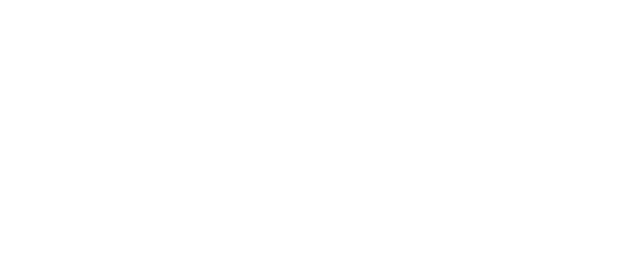
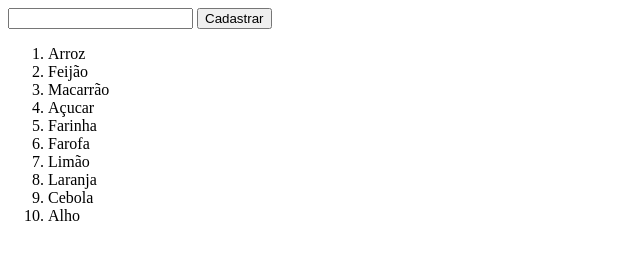
Before and after one commit to webertdias/Lista-de-Compras, a plain HTML site: page index.html in a window 1280 px wide. Shown: the whole page, without its empty margins (0-640 px from the left). Drawn offline with Linux system fonts and the light colour scheme.

Commit message:
Inserindo lista, input e botão no projeto

```diff
--- a/index.html
+++ b/index.html
@@ -8,5 +8,21 @@
 </head>
 <body>
 
+    <input type="text" name="" id="">
+    <button>Cadastrar</button>
+
+    <ol>
+        <li>Arroz</li>
+        <li>Feijão</li>
+        <li>Macarrão</li>
+        <li>Açucar</li>
+        <li>Farinha</li>
+        <li>Farofa</li>
+        <li>Limão</li>
+        <li>Laranja</li>
+        <li>Cebola</li>
+        <li>Alho</li>
+    </ol>
+
 </body>
 </html>
```
